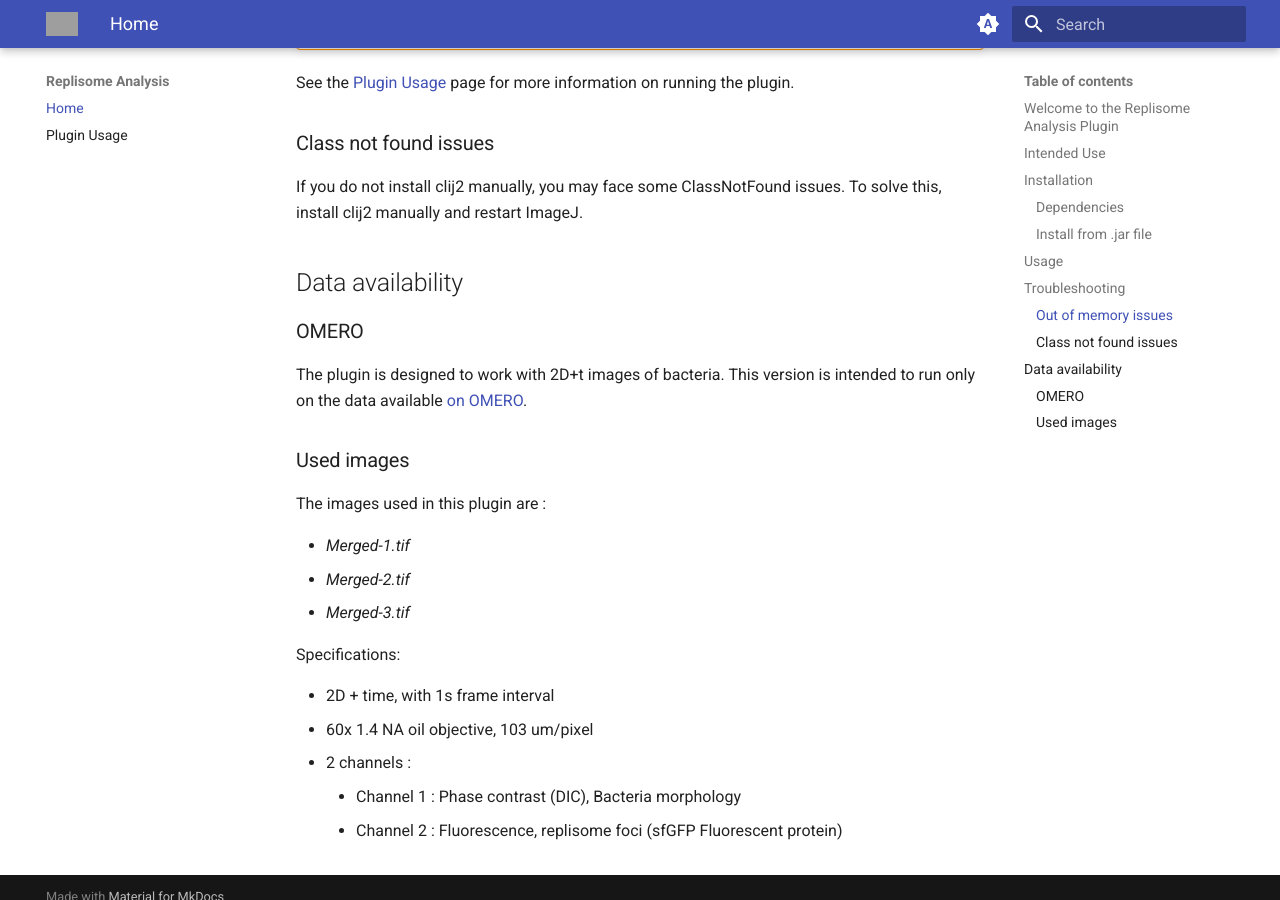
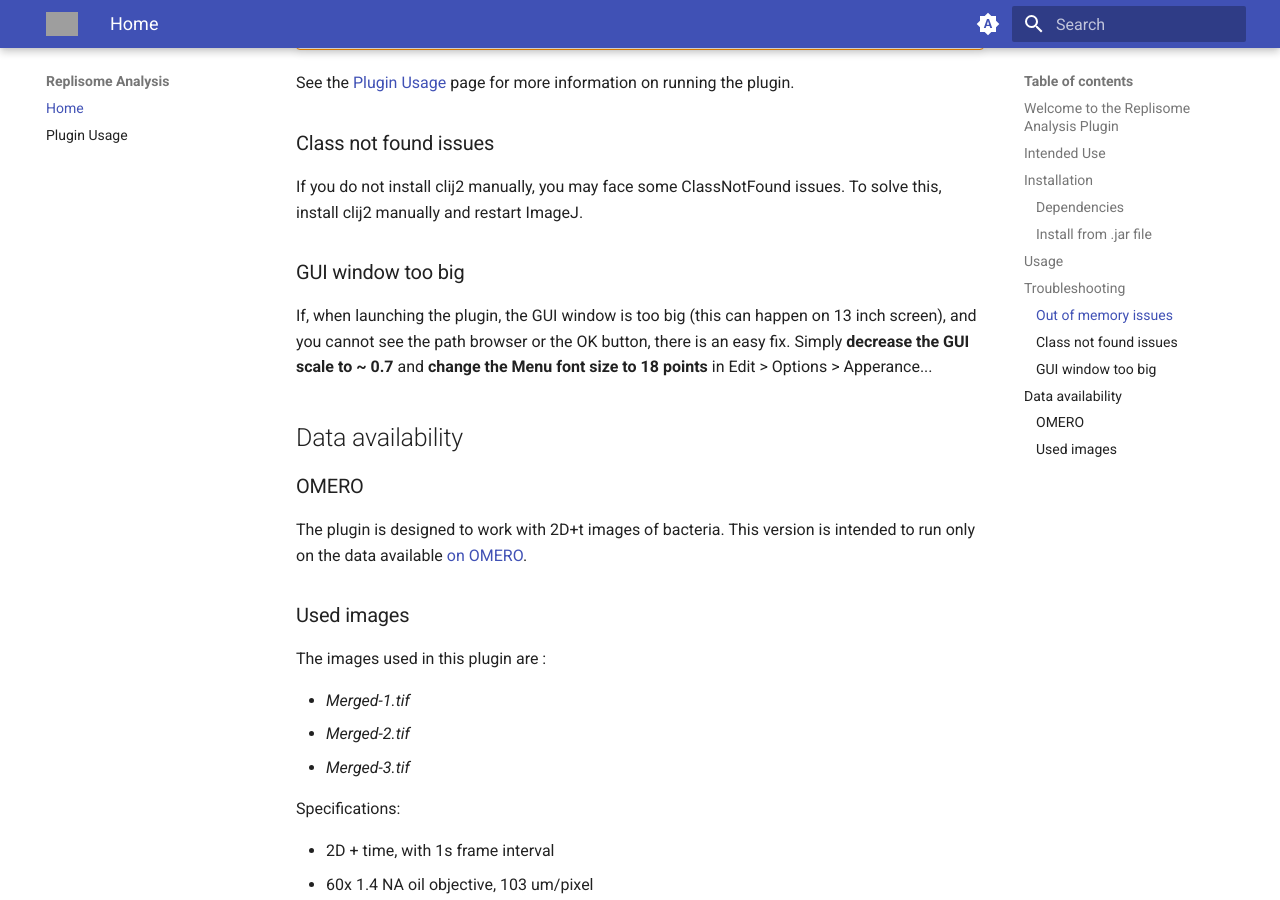
Before and after one commit to C-Achard/bioimage-informatics-BIO410-project, an MkDocs documentation site: the page built from docs/index.md, in a window 1280 px wide and 900 px high, scrolled down 2112 px. Built offline with MkDocs 1.6.1 and Material for MkDocs 9.7.7, drawn with Linux system fonts in a browser that asks for light colours; grey boxes are pictures that could not be loaded.

Commit message:
troubleshoot gui size

```diff
--- a/docs/index.md
+++ b/docs/index.md
@@ -73,6 +73,11 @@ See the [Plugin Usage](plugin_usage.md) page for more information on running the
 If you do not install clij2 manually, you may face some ClassNotFound issues.
 To solve this, install clij2 manually and restart ImageJ.
 
+### GUI window too big
+
+If, when launching the plugin, the GUI window is too big (this can happen on 13 inch screen), and you cannot see the path browser or the OK button, there is an easy fix. Simply **decrease the GUI scale to ~ 0.7** and **change the Menu font size to 18 points** in Edit > Options > Apperance...
+
+
 ## Data availability
 
 ### OMERO
```
